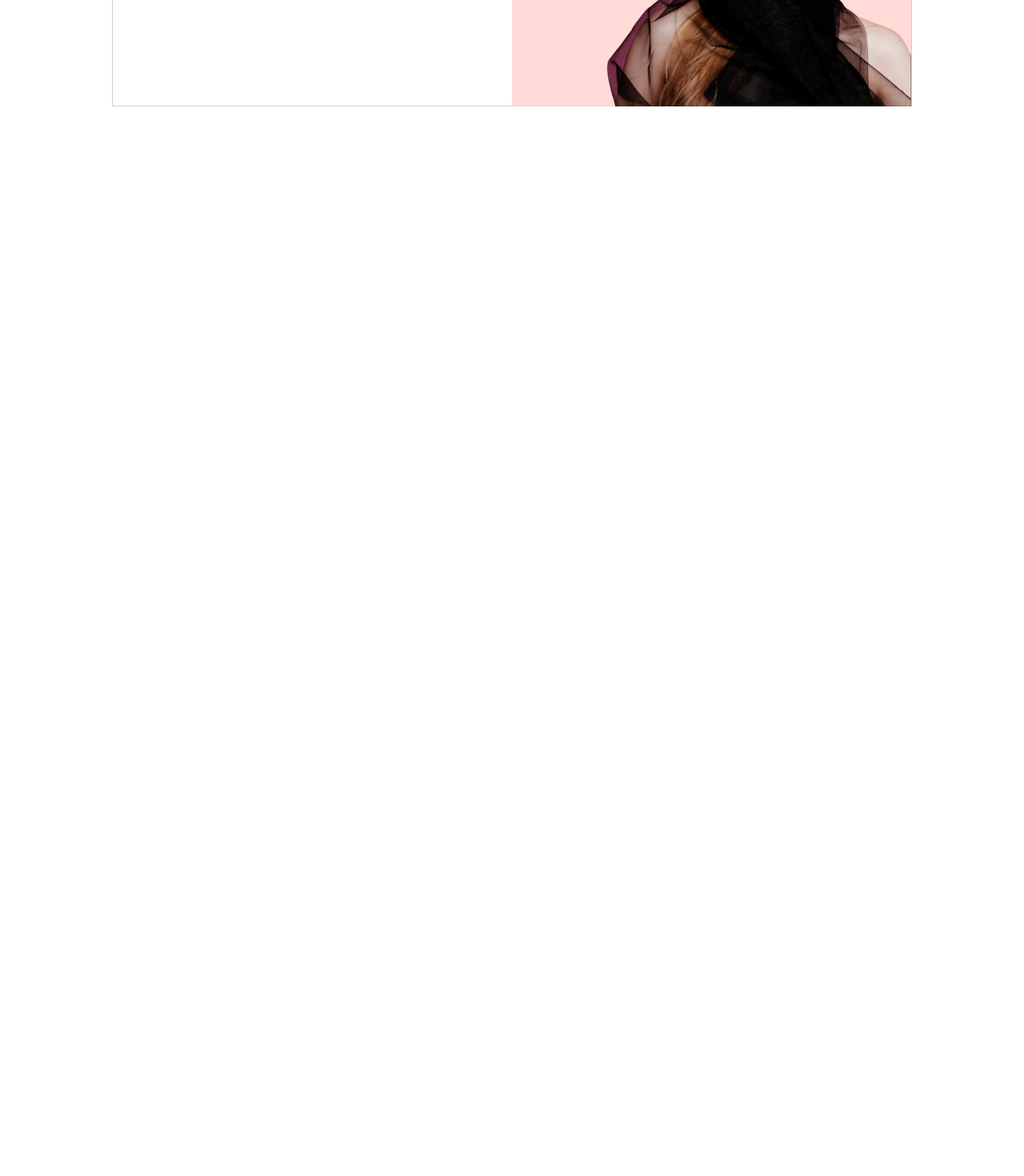
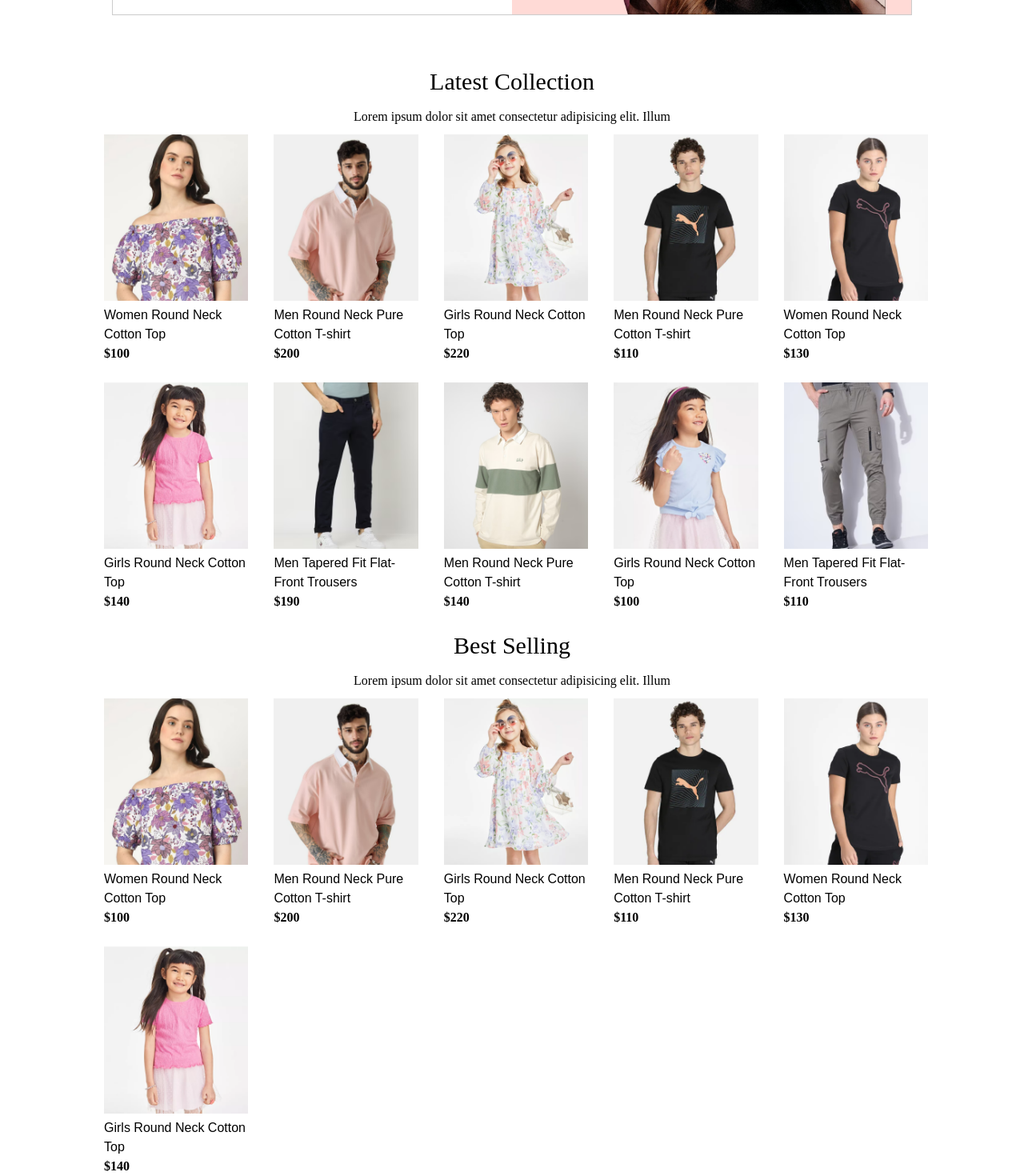
Before and after one commit to khanqais/Shopnest, a React (Vite) app: page / in a window 1280 px wide. Shown: the part 437-1907 px from the top of the page at 80% size. Before the commit the page ends 800 px from the top, so only its background shows below. Built offline with nearby package versions, Linux system fonts and the light colour scheme.

Commit message:
Fourth Commit

```diff
--- /dev/null
+++ b/src/components/BestSeller.jsx
@@ -0,0 +1,31 @@
+import React, { useState ,useEffect} from 'react'
+import { products } from '../assets/assets';
+import ProductItem from './ProductItem';
+import "./Latest.css"
+const BestSeller = () => {
+    const [BestSeller,SetBestSeller]=useState([]);
+    useEffect(() => {
+      const BestProduct=products.filter((item)=>item.bestseller);
+      SetBestSeller(BestProduct);
+
+    },[])
+    console.log({BestSeller});
+  return (
+    <>
+    <div className='title'>
+           <p className="text">Best Selling</p>
+        </div>
+        <p className='text_2'>Lorem ipsum dolor sit amet consectetur adipisicing elit. Illum
+        </p>
+    <div className="best-item">
+           {
+               BestSeller.map((item,index)=>(
+                <ProductItem key={index} id={item._id} image={item.image[0]} name={item.name} price={item.price}/>
+               ))
+           }
+    </div>
+    </>
+  )
+}
+
+export default BestSeller
--- a/src/components/Hero.css
+++ b/src/components/Hero.css
@@ -1,7 +1,7 @@
 .hero-section {
   display: flex;
   width: 1000px;
-  height: 450px;
+  height: 350px;
   margin: 40px auto;
   border: 1px solid #ccc;
 }
@@ -54,5 +54,4 @@
   max-height: 100%;
   max-width: 100%;
   object-fit: contain;
-  margin-top: 50px;
 }
--- a/src/components/Hero.jsx
+++ b/src/components/Hero.jsx
@@ -1,6 +1,7 @@
 import React from 'react'
 import './Hero.css'
 import { assets } from '../assets/assets'
+import BestSeller from './BestSeller'
 
 const Hero = () => {
   return (
@@ -13,6 +14,7 @@ const Hero = () => {
       <div className="hero-right">
         <img src={assets.hero_img} alt="Hero" />
       </div>
+
     </div>
   )
 }
--- /dev/null
+++ b/src/components/Latest.css
@@ -0,0 +1,41 @@
+.title{
+    display: flex;
+    justify-content: center;
+    align-items: center;
+
+}
+.text{
+    font-size: 30px;
+    margin-top: 20px;
+}
+.text_2{
+    text-align: center;
+    margin-top: 10px;
+}
+
+.grid-container {
+  display: grid;
+  grid-template-columns: repeat(5, 1fr);
+  gap: 2rem;
+  row-gap: 1.5rem;
+  margin-left: 130px;
+  margin-right: 120px;
+  margin-top: 10px;
+}
+
+.image {
+  transition: transform 0.3s ease-in-out;
+}
+
+.image:hover {
+  transform: scale(1.1);
+}
+.best-item{
+   display: grid;
+  grid-template-columns: repeat(5, 1fr);
+  gap: 2rem;
+  row-gap: 1.5rem;
+  margin-left: 130px;
+  margin-right: 120px;
+  margin-top: 10px;
+}
--- a/src/components/LatestCollection.jsx
+++ b/src/components/LatestCollection.jsx
@@ -1,14 +1,32 @@
-import React, { useContext } from 'react'
+import React, { useContext, useState,useEffect } from 'react'
 import { ShopContext } from '../context/ShopContext'
-
+import "./Latest.css"
+import ProductItem from './ProductItem';
 const LatestCollection = () => {
     const {products}=useContext(ShopContext);
-    console.log(products);
+    const [latestProduct,setlatestproduct]=useState([]);
+    useEffect(() => {
+      setlatestproduct(products.slice(0,10));
+
+    }, [])
+
+
 
   return (
 
     <div>
-
+        <div className='title'>
+           <p className="text">Latest Collection</p>
+        </div>
+        <p className='text_2'>Lorem ipsum dolor sit amet consectetur adipisicing elit. Illum
+        </p>
+        <div className="grid-container">
+          {
+            latestProduct.map((item,index)=>(
+              <ProductItem key={index} id={item._id} image={item.image[0]} name={item.name} price={item.price}/>
+            ))
+          }
+        </div>
     </div>
   )
 }
--- a/src/components/Navbar.css
+++ b/src/components/Navbar.css
@@ -3,7 +3,7 @@
   display: flex;
   align-items: center;
   justify-content: space-between;
-  padding: 10px 5vw;
+  padding: 3px 5vw;
   background-color: #fff;
   font-family: Arial, sans-serif;
 
--- a/src/components/Navbar.jsx
+++ b/src/components/Navbar.jsx
@@ -9,7 +9,7 @@ const Navbar = () => {
 
 <div className="nav-bar">
   <div className="logo">
-    <img src={assets.logo} alt="Logo" />
+    <Link to='/'><img src={assets.logo} alt="Logo" /></Link>
   </div>
   <ul className='nav-links'>
   <li><NavLink to="/" className="link">HOME</NavLink></li>
--- /dev/null
+++ b/src/components/OurPolicy.jsx
@@ -0,0 +1,9 @@
+import React from 'react'
+
+const OurPolicy = () => {
+  return (
+    <div></div>
+  )
+}
+
+export default OurPolicy
--- /dev/null
+++ b/src/components/ProductItem.jsx
@@ -0,0 +1,21 @@
+import React, { useContext } from 'react'
+import { ShopContext } from '../context/ShopContext'
+import { Link } from 'react-router-dom';
+import "./Latest.css"
+const ProductItem = ({id,image,name,price}) => {
+    const {currency}= useContext(ShopContext);
+  return (
+    <div>
+    <Link to={`/product/${id}`} style={{cursor:'pointer'}}>
+      <div className="image">
+        <img src={image} alt="" />
+      </div>
+      <p style={{fontFamily:'sans-serif', marginTop:'6px'}}>{name}</p>
+      <p style={{ fontWeight:'bold'}}>{currency}{price}</p>
+    </Link>
+
+    </div>
+  )
+}
+
+export default ProductItem
--- a/src/pages/Home.jsx
+++ b/src/pages/Home.jsx
@@ -1,12 +1,16 @@
 import React from 'react'
 import Hero from '../components/Hero'
 import LatestCollection from '../components/LatestCollection'
+import BestSeller from '../components/BestSeller'
+import OurPolicy from '../components/OurPolicy'
 
 const Home = () => {
   return (
     <div>
       <Hero/>
       <LatestCollection/>
+      <BestSeller/>
+      <OurPolicy/>
     </div>
   )
 }
```
